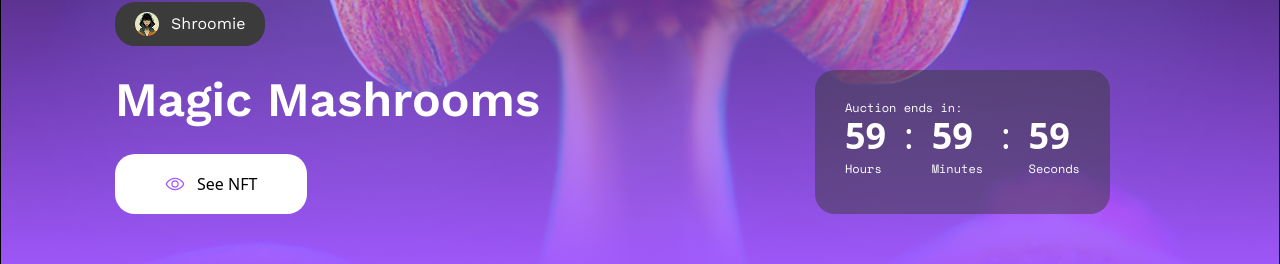
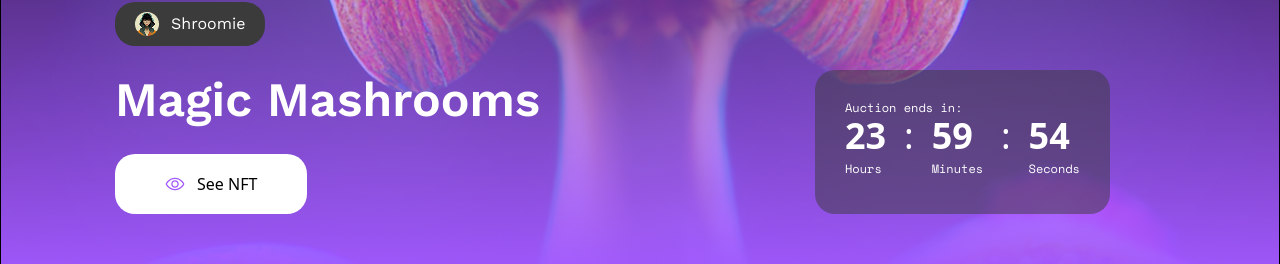
Before and after one commit to Special7ka/NFT-Marketplace, a React (Vite) app: page / in a window 1280 px wide. Shown: the part 4985-5249 px from the top of the page. Built offline with nearby package versions, Linux system fonts and the light colour scheme.

Commit message:
added timer functional

```diff
--- a/src/components/Sections/MagicMashroomsSection.tsx
+++ b/src/components/Sections/MagicMashroomsSection.tsx
@@ -1,5 +1,6 @@
 import { Button } from "../UI/Button";
 import { getAltFromPath } from "../Utils/GetAltFrompath";
+import { Timer } from "../UI/TImer";
 
 export const MagicMashroomsSection = () => {
   return (
@@ -22,25 +23,7 @@ export const MagicMashroomsSection = () => {
           See NFT
         </Button>
       </div>
-      <div className="bg-[#3B3B3B80] max-w-[295px] max-h-[144px] h-full rounded-[20px] p-[30px]">
-        <p className="text-xs font-SpaceMono">Auction ends in:</p>
-        <div className="flex justify-between  text-4xl">
-          <div className="flex flex-col gap-[5px]">
-            <span className="font-bold">59</span>
-            <p className="text-xs font-normal font-SpaceMono">Hours</p>
-          </div>
-          <span>:</span>
-          <div className="flex flex-col gap-[5px]">
-            <span className="font-bold">59</span>
-            <p className="text-xs font-normal font-SpaceMono">Minutes</p>
-          </div>
-          <span>:</span>
-          <div className="flex flex-col gap-[5px]">
-            <span className="font-bold">59</span>
-            <p className="text-xs font-normal font-SpaceMono">Seconds</p>
-          </div>
-        </div>
-      </div>
+      <Timer />
     </section>
   );
 };
--- a/src/components/UI/TImer.tsx
+++ b/src/components/UI/TImer.tsx
@@ -0,0 +1,40 @@
+import { useEffect, useState } from "react";
+
+export const Timer = () => {
+  const [timeLeft, setTimeLeft] = useState(24 * 60 * 60);
+
+  useEffect(() => {
+    const timer = setInterval(() => {
+      setTimeLeft((prev) => (prev > 0 ? prev - 1 : 0));
+    }, 1000);
+    return () => clearInterval(timer);
+  }, []);
+
+  const formatTime = (time: number) => String(time).padStart(2, "0");
+
+  const hours = formatTime(Math.floor(timeLeft / 3600));
+  const minutes = formatTime(Math.floor((timeLeft % 3600) / 60));
+  const seconds = formatTime(timeLeft % 60);
+
+  return (
+    <div className="bg-[#3B3B3B80] max-w-[295px] max-h-[144px] h-full rounded-[20px] p-[30px]">
+      <p className="text-xs font-SpaceMono">Auction ends in:</p>
+      <div className="flex justify-between  text-4xl">
+        <div className="flex flex-col gap-[5px]">
+          <span className="font-bold">{hours}</span>
+          <p className="text-xs font-normal font-SpaceMono">Hours</p>
+        </div>
+        <span>:</span>
+        <div className="flex flex-col gap-[5px]">
+          <span className="font-bold">{minutes}</span>
+          <p className="text-xs font-normal font-SpaceMono">Minutes</p>
+        </div>
+        <span>:</span>
+        <div className="flex flex-col gap-[5px]">
+          <span className="font-bold">{seconds}</span>
+          <p className="text-xs font-normal font-SpaceMono">Seconds</p>
+        </div>
+      </div>
+    </div>
+  );
+};
```
